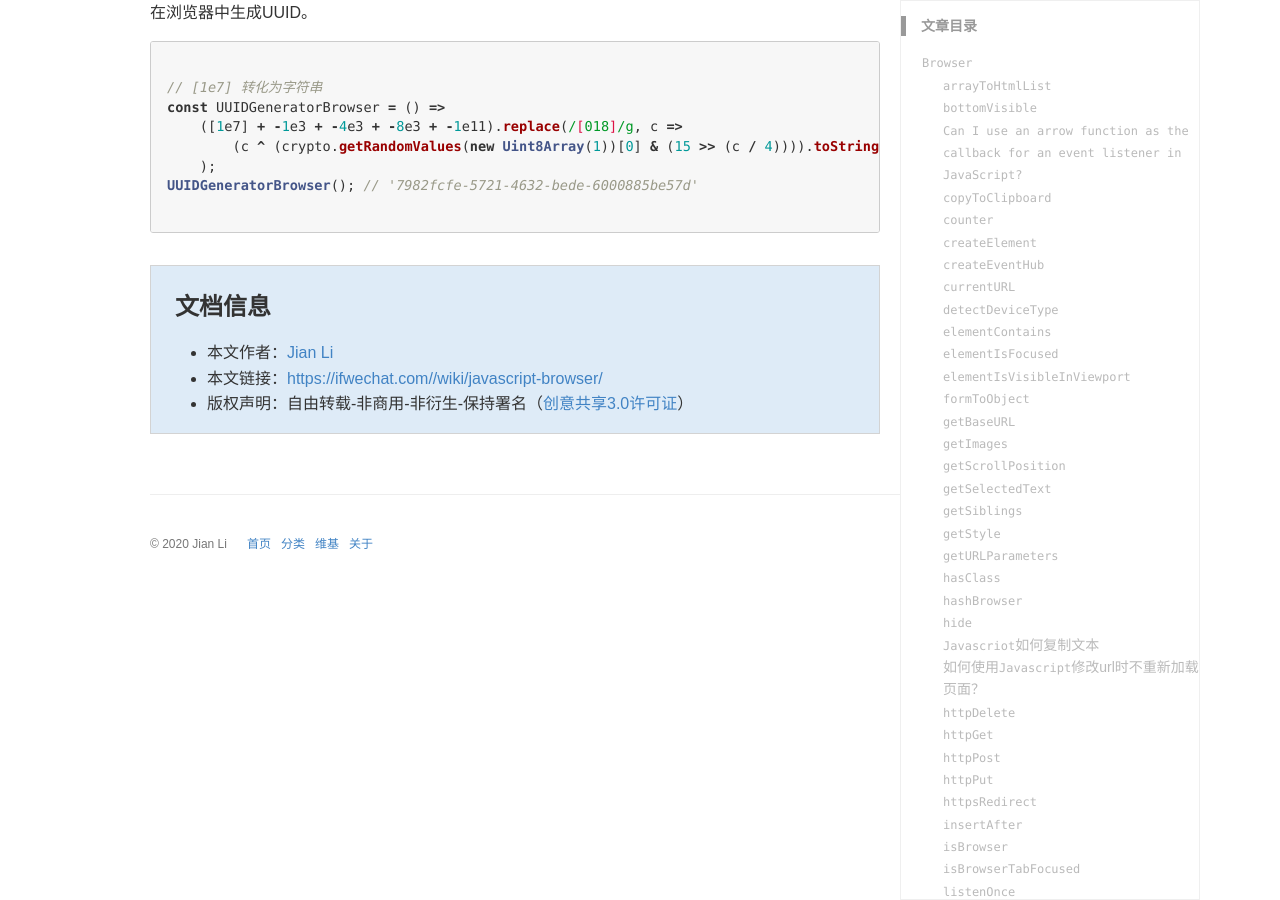
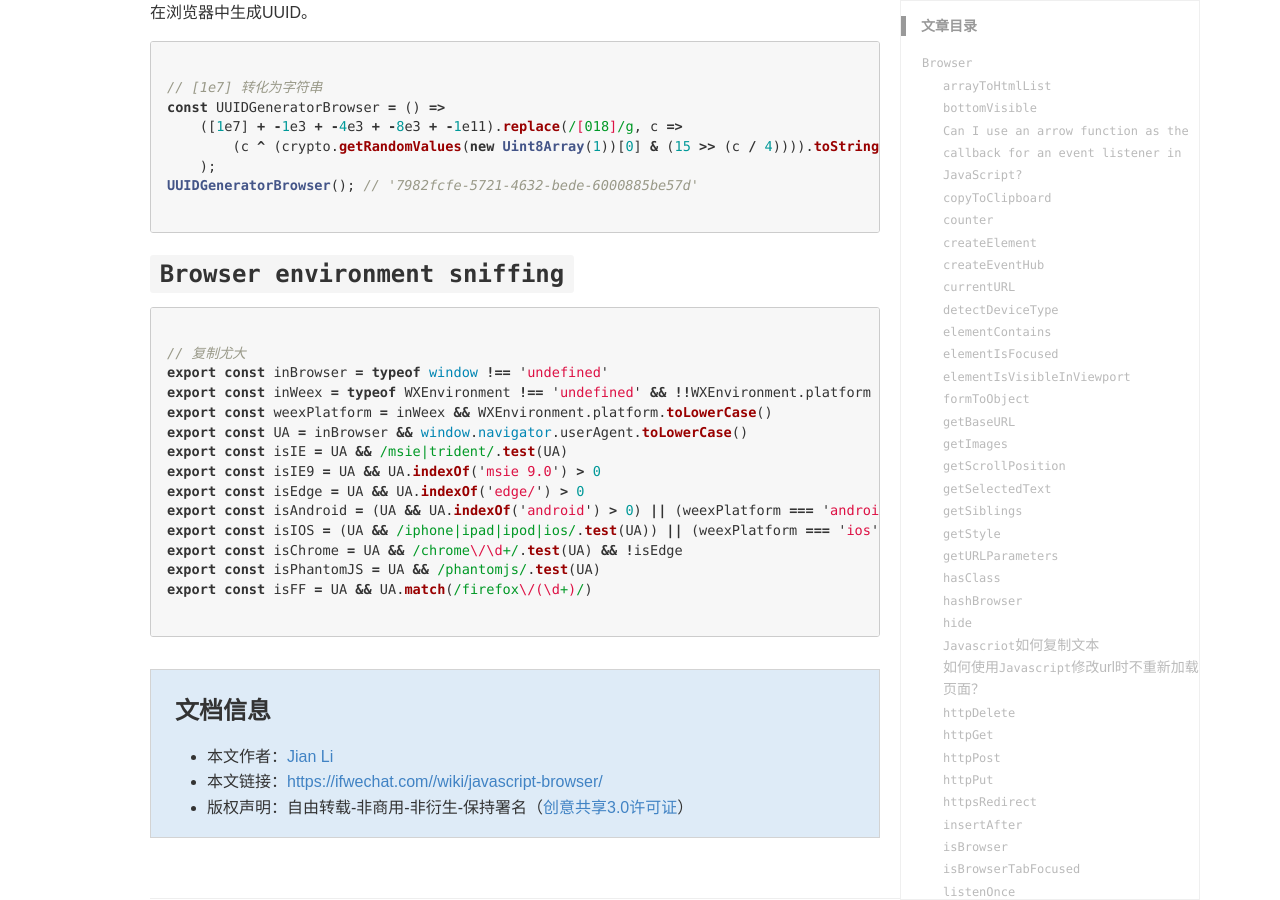
Before and after one commit to TcTOrz/TcTOrz.github.io, a Jekyll site: the page built from _wiki/javascript-browser.md, in a window 1280 px wide and 900 px high, scrolled down 26938 px. Built offline with Jekyll 4.4.1, drawn with Linux system fonts in a browser that asks for light colours; some web fonts are replaced; comment, search, counter and statistics services are not loaded.

Commit message:
add-browser-environment-sniffing

````diff
--- a/_wiki/javascript-browser.md
+++ b/_wiki/javascript-browser.md
@@ -1328,3 +1328,23 @@ const UUIDGeneratorBrowser = () =>
 UUIDGeneratorBrowser(); // '7982fcfe-5721-4632-bede-6000885be57d'
 
 ```
+
+### `Browser environment sniffing`
+
+```js
+
+// 复制尤大
+export const inBrowser = typeof window !== 'undefined'
+export const inWeex = typeof WXEnvironment !== 'undefined' && !!WXEnvironment.platform
+export const weexPlatform = inWeex && WXEnvironment.platform.toLowerCase()
+export const UA = inBrowser && window.navigator.userAgent.toLowerCase()
+export const isIE = UA && /msie|trident/.test(UA)
+export const isIE9 = UA && UA.indexOf('msie 9.0') > 0
+export const isEdge = UA && UA.indexOf('edge/') > 0
+export const isAndroid = (UA && UA.indexOf('android') > 0) || (weexPlatform === 'android')
+export const isIOS = (UA && /iphone|ipad|ipod|ios/.test(UA)) || (weexPlatform === 'ios')
+export const isChrome = UA && /chrome\/\d+/.test(UA) && !isEdge
+export const isPhantomJS = UA && /phantomjs/.test(UA)
+export const isFF = UA && UA.match(/firefox\/(\d+)/)
+
+```
````
Also changed, not shown: _posts/2020-08-17-javascript-javascript-character-classes.md (added, +16 -0 lines), _wiki/javascript-regular-expressions.md (+6 -0 lines).
